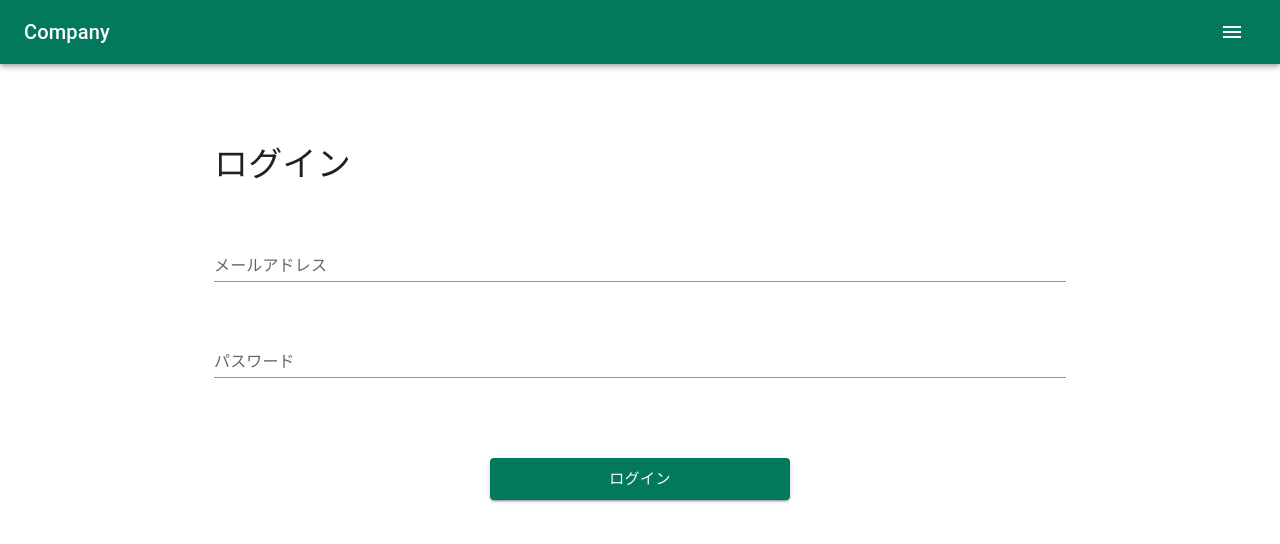
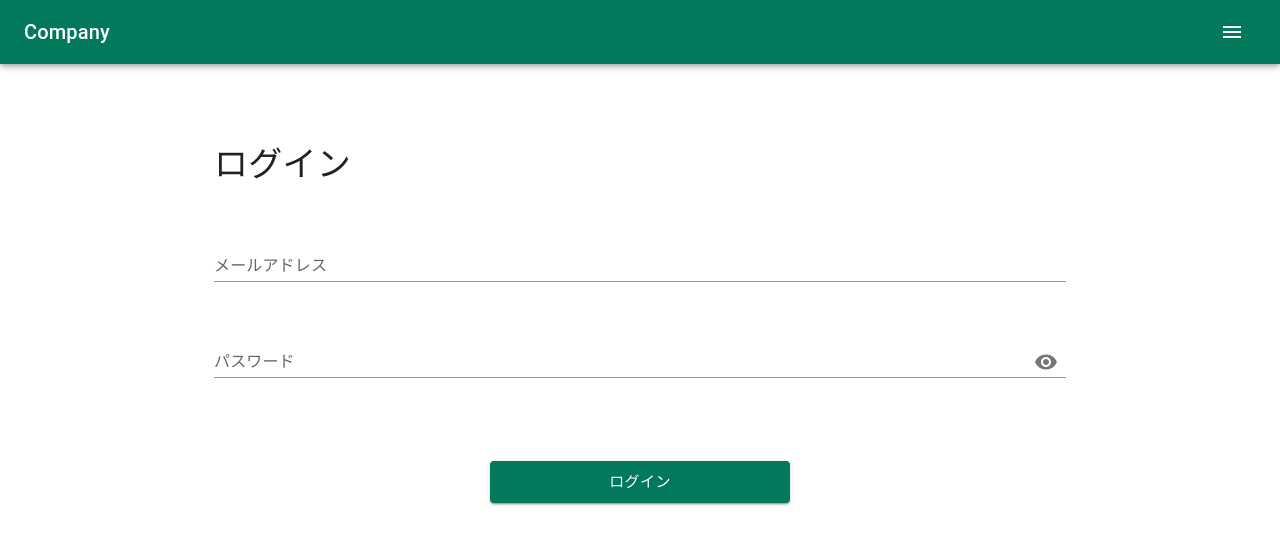
Before and after one commit to kdntiaoao/contact-form, a Next.js app: page /admin/login in a window 1280 px wide. Shown: the top 544 px of the page. Built offline with nearby package versions, Linux system fonts and the light colour scheme.

Commit message:
implement show password function and show error function

```diff
--- a/src/pages/admin/login.tsx
+++ b/src/pages/admin/login.tsx
@@ -1,6 +1,23 @@
-import { memo, useCallback } from 'react'
+import { memo, useCallback, useState } from 'react'
 
-import { Box, Button, Container, Stack, TextField, Typography, useMediaQuery, useTheme } from '@mui/material'
+import Visibility from '@mui/icons-material/Visibility'
+import VisibilityOff from '@mui/icons-material/VisibilityOff'
+import {
+  Box,
+  Button,
+  Container,
+  FormControl,
+  FormHelperText,
+  IconButton,
+  Input,
+  InputAdornment,
+  InputLabel,
+  Stack,
+  TextField,
+  Typography,
+  useMediaQuery,
+  useTheme,
+} from '@mui/material'
 import { Controller, SubmitHandler, useForm } from 'react-hook-form'
 
 import { DefaultLayout } from 'components/template/DefaultLayout'
@@ -16,6 +33,7 @@ const LoginPage = memo(() => {
     handleSubmit,
     control,
     formState: { errors, isSubmitting, isSubmitSuccessful },
+    setError,
   } = useForm<FormInputs>({
     mode: 'onBlur',
     defaultValues: {
@@ -25,10 +43,32 @@ const LoginPage = memo(() => {
   })
   const theme = useTheme()
   const matches = useMediaQuery(theme.breakpoints.up('sm'))
+  const [showPassword, setShowPassword] = useState<boolean>(false)
 
-  const onSubmit: SubmitHandler<FormInputs> = useCallback((data) => {
+  const onSubmit: SubmitHandler<FormInputs> = useCallback(
+    (data) => {
+      try {
         console.log('submit : ', data)
-  }, [])
+        // throw new Error('IDまたはパスワードが無効です')
+      } catch (error) {
+        if (error instanceof Error) {
+          setError('email', {
+            type: 'invalid',
+            message: error.message,
+          })
+          setError('password', {
+            type: 'invalid',
+            message: error.message,
+          })
+        }
+      }
+    },
+    [setError]
+  )
+
+  const handleClickShowPassword = () => {
+    setShowPassword((prev) => !prev)
+  }
 
   return (
     <DefaultLayout>
@@ -58,6 +98,7 @@ const LoginPage = memo(() => {
                 <TextField
                   {...field}
                   type="email"
+                  autoComplete="username"
                   label="メールアドレス"
                   variant="standard"
                   error={!!errors.email}
@@ -73,16 +114,29 @@ const LoginPage = memo(() => {
                 required: '入力してください',
               }}
               render={({ field }) => (
-                <TextField
+                <FormControl variant="standard">
+                  <InputLabel htmlFor="password" error={!!errors.password}>
+                    パスワード
+                  </InputLabel>
+                  <Input
                     {...field}
-                  type="password"
+                    id="password"
+                    type={showPassword ? 'text' : 'password'}
                     autoComplete="current-password"
-                  label="パスワード"
-                  variant="standard"
                     error={!!errors.password}
-                  helperText={errors?.password?.message}
+                    endAdornment={
+                      <InputAdornment position="end">
+                        <IconButton aria-label="toggle password visibility" onClick={handleClickShowPassword}>
+                          {showPassword ? <VisibilityOff /> : <Visibility />}
+                        </IconButton>
+                      </InputAdornment>
+                    }
                     fullWidth
                   />
+                  <FormHelperText id="password" error={!!errors.password}>
+                    {errors?.password?.message}
+                  </FormHelperText>
+                </FormControl>
               )}
             />
 
```
Lines whose indentation alone changed are shown as unchanged.
